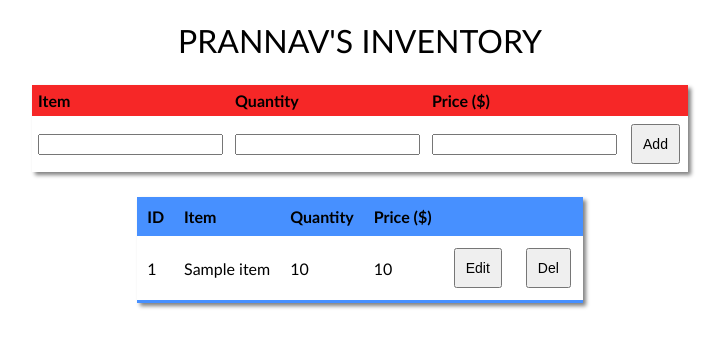
After one commit to bluepra/CRUD_Inventory, a Flask app: template templates/index.html in a window 1280 px wide. The commit adds this page. Shown: the top 348 px of the page, without its empty margins (280-1005 px from the left). Run offline with Flask 2, Linux system fonts and the light colour scheme; the template is opened without the code that fills it: most values are stand-ins (such as "Sample title", 1, 10 or a date in 2020).

Commit message:
Using flask to show the list of items

```diff
--- /dev/null
+++ b/app.py
@@ -0,0 +1,35 @@
+from flask import Flask, render_template
+import random
+
+
+# List of inventory entries (dictionaries)
+inventory = [
+	{"id": 1,
+	"item": "Ball",
+	"quantity" : 20,
+	"price": 3},
+	{"id": 2,
+	"item": "Jacket",
+	"quantity" : 5,
+	"price": 60},
+	{"id": 3,
+	"item": "Table",
+	"quantity" : 15,
+	"price": 400},
+	{"id": 3,
+	"item": "Table",
+	"quantity" : 15,
+	"price": 400}
+		 ]
+
+
+app = Flask(__name__)
+
+# Default page
+@app.route('/')
+def home():
+	return render_template("index.html", rows = inventory)
+
+
+if __name__ == "__main__":
+	app.run(debug = True)
--- /dev/null
+++ b/static/script.js
@@ -0,0 +1,26 @@
+entry_id = 0
+class Entry {
+    constructor(name, quantity, price) {
+        this.id = entry_id;
+        entry_id++;
+        this.name = name;
+        this.quantity = quantity;
+        this.price = price;
+    }
+}
+
+const newEntry = new Entry("nike", 100, 15);
+console.log(newEntry.name);
+console.log(newEntry.quantity);
+console.log(newEntry.price);
+
+
+function editClick(){
+    console.log(newEntry.name);
+    console.log(entry_id);
+}
+
+
+function deleteClick(){
+    console.log("Trying to delete")
+}
--- a/style.css
+++ b/static/style.css
@@ -5,6 +5,40 @@
     font-family: 'Gill Sans MT';
     font-size: 1em;
     box-shadow: 3px 3px 4px grey;
+    margin-left: auto;
+    margin-right: auto;
+}
+
+.form-table {
+    border-collapse: collapse;
+    min-width: 400px;
+    margin: 25px ;
+    font-family: 'Gill Sans MT';
+    font-size: 1em;
+    box-shadow: 3px 3px 4px grey;
+    margin-left: auto;
+    margin-right: auto;
+}
+
+.form-table thead tr{
+    /*border-bottom: 2px solid lightsalmon;*/
+    background-color: #F62727;
+    text-align: left;
+
+}
+
+.form-table th,
+.form-table td {
+    padding: 6px 6px;
+}
+
+.button {
+    color: black;
+    padding: 10px 10px;
+    text-align: center;
+    font-size: 14px;
+    margin: 2px 2px;
+    cursor:pointer
 }
 
 .inventory-table thead tr{
@@ -30,6 +64,12 @@
     border-bottom: 3px solid #4790FF;
 }
 
+/*
+.inventory-table tbody tr:active-row {
+    font-weight: bold;
+    color: #1A3662;
+}*/
+
 .title{
     text-align: center;
     font-family: 'Gill Sans MT';
--- /dev/null
+++ b/templates/index.html
@@ -0,0 +1,72 @@
+<!DOCTYPE html>
+<html lang="en">
+<head>
+    <meta charset="UTF-8">
+    <!-- <meta http-equiv="refresh" content="3" > -->
+    <meta http-equiv="X-UA-Compatible" content="IE=edge">
+    <meta name="viewport" content="width=device-width, initial-scale=1.0">
+    <link rel="stylesheet" href="../static/style.css">
+    <title>Prannav's Inventory</title>
+</head>
+<body>
+    <h1 class="title">PRANNAV'S INVENTORY</h1>
+
+    <!-- Form that lets the user add more entries -->
+    <div>
+        <table class = "form-table">
+            <thead>
+                <tr>
+                    <th>Item</th>
+                    <th>Quantity</th>
+                    <th>Price ($)</th>
+                    <th></th>
+                </tr>
+            </thead>
+            <tbody>
+                <tr>
+                    <td>
+                        <input type="text" id="item_name" name="item_name">
+                    </td>
+                    <td>
+                        <input type="text" id="quantity" name="quantity">
+                    </td>
+                    <td>
+                        <input type="integer" id="price" name="price">
+                    </td>
+                    <td>
+                        <button class = "button" type="button">Add</button>
+                    </td>
+                </tr>
+            </tbody>
+        </table>
+    </div>
+
+    <!-- Inventory Table with entries -->
+    <table class = "inventory-table" >
+        <thead>
+            <tr>
+                <th>ID</th>
+                <th>Item</th>
+                <th>Quantity</th>
+                <th>Price ($)</th>
+                <th></th>
+                <th></th>
+            </tr>
+        </thead>
+        <tbody>
+            {% for row in rows %}
+                <tr>
+                    <td>{{row['id']}}</td>
+                    <td>{{row['item']}}</td>
+                    <td>{{row['quantity']}}</td>
+                    <td>{{row['price']}}</td>
+                    <td><button class = "button" onclick="editClick()">Edit</button></td>
+                    <td><button class = "button" onclick="deleteClick()">Del</button></td>
+                </tr>
+            {% endfor %}
+        </tbody>
+    </table>
+
+    <script src="{{url_for('static', filename='script.js')}}"></script>
+</body>
+</html>
```
Also changed, not shown: index.html (deleted, +0 -49 lines), README.md.
